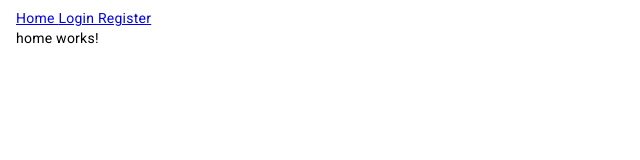
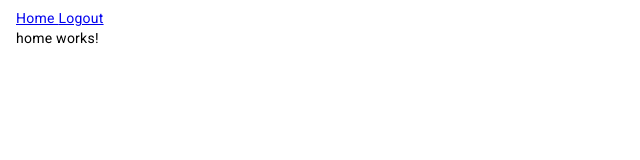
Before and after one commit to frdiersln/angularAuth, an Angular app: page / in a window 1280 px wide. Shown: the top 160 px of the page, without its empty margins (0-640 px from the left). Built offline with nearby package versions, Linux system fonts and the light colour scheme; sample sign-in values are in the browser's storage.

Commit message:
session logout when visit register page

```diff
--- a/src/app/app.component.html
+++ b/src/app/app.component.html
@@ -10,8 +10,7 @@
   <router-outlet>
     <div class="navigate" *ngIf="isMenuRequired">
       <a [routerLink]="['']"> Home </a>
-      <a [routerLink]="['/login']"> Login </a>
-      <a [routerLink]="['/register']"> Register </a>
+      <a [routerLink]="['/login']"> Logout </a>
     </div>
     </router-outlet>
 </body>
--- a/src/app/register/register.component.ts
+++ b/src/app/register/register.component.ts
@@ -13,7 +13,7 @@ export class RegisterComponent {
 
   constructor(private builder:FormBuilder, private toastr:ToastrService,
               private service:AuthService, private router:Router){
-
+                sessionStorage.clear();
   }
 
   registerForm = this.builder.group({
```
